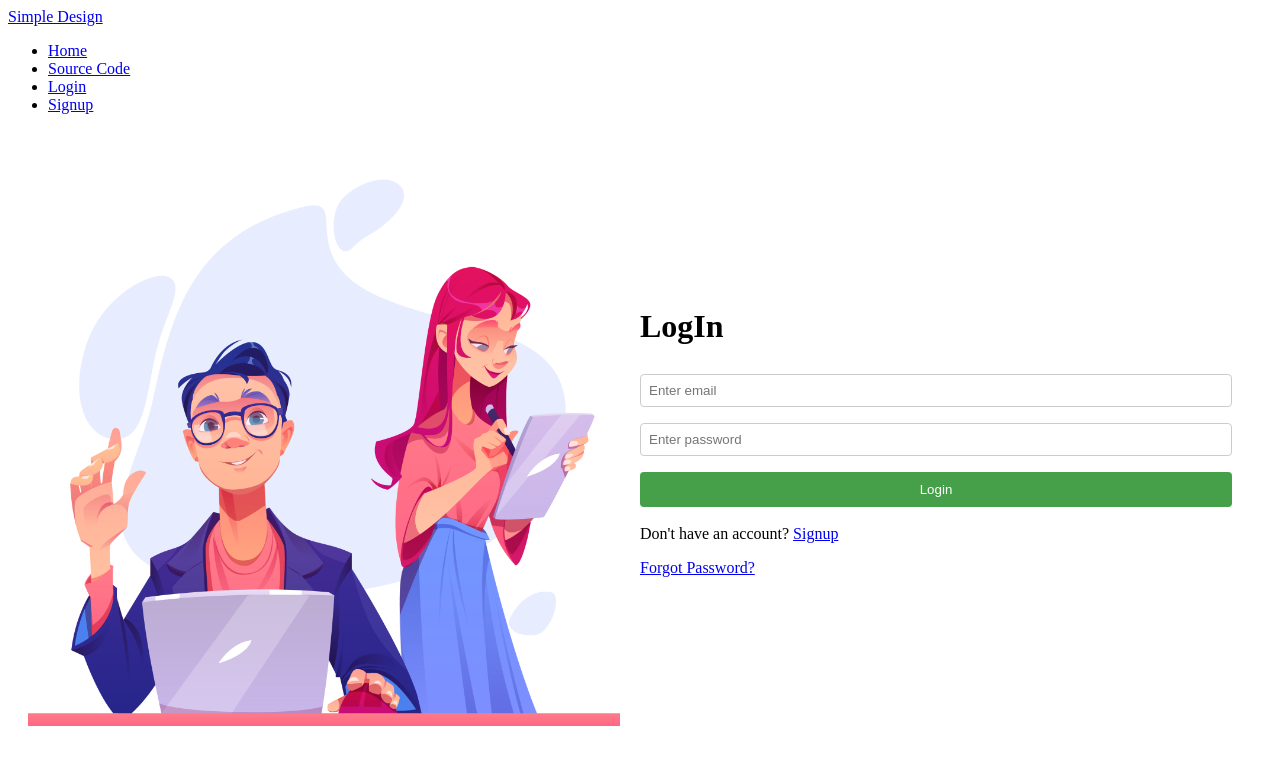
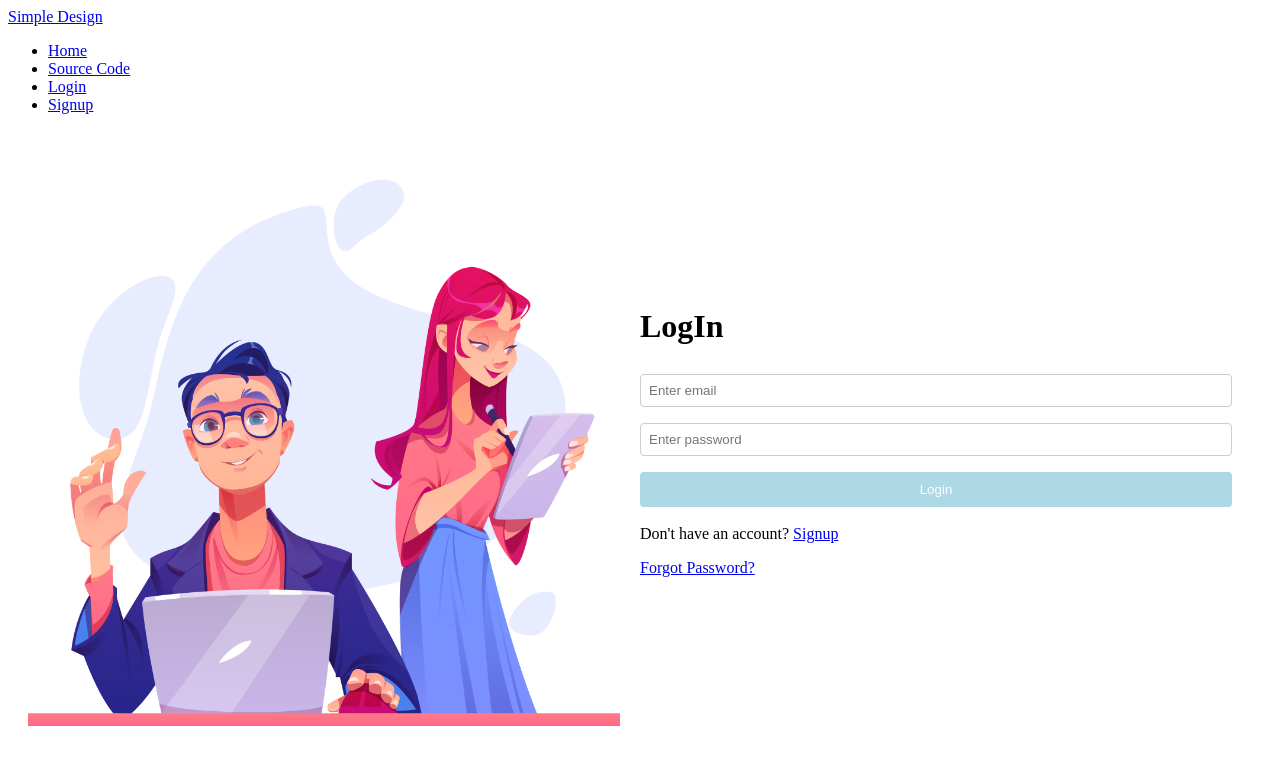
Before and after one commit to HikmaAnwar/simple-react-design, a React (Create React App) app: page /login in a window 1280 px wide. In both pictures the pointer is over the button "Login". Shown: the top 764 px of the page. Built offline with nearby package versions, Linux system fonts and the light colour scheme.

Commit message:
fix: minor change

```diff
--- a/src/allstyles/login.module.css
+++ b/src/allstyles/login.module.css
@@ -40,25 +40,21 @@
 }
 
 .logbutton {
-    background-color: #4CAF50;
+    background-color:darkblue;
 }
 
 .logbutton:hover {
-    background-color: #45a049;
+    background-color: lightblue;
 }
 
 .sendbutton {
-    background-color: #008CBA;
+    background-color:darkblue;
 }
 
 .sendbutton:hover {
-    background-color: #007B9A;
+    background-color: lightblue;
 }
 
 .closebutton {
-    background-color: #f44336;
+    background-color: lightblue;
 }
-
-.closebutton:hover {
-    background-color: #e53935;
-}
```
